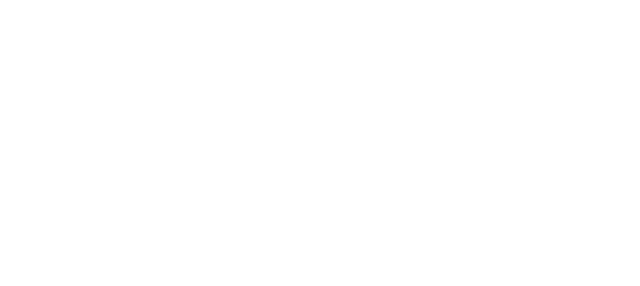
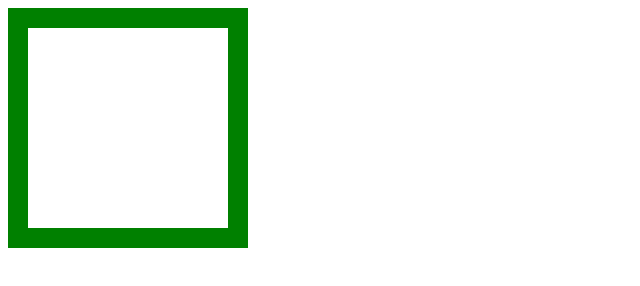
Before and after one commit to KimE-UK/git-and-html-challenge, a plain HTML site: page index.html in a window 1280 px wide. Shown: the whole page, without its empty margins (0-640 px from the left). Drawn offline with Linux system fonts and the light colour scheme.

Commit message:
added a rectangle to the html and css

```diff
--- a/index.html
+++ b/index.html
@@ -5,8 +5,10 @@
     <meta http-equiv="X-UA-Compatible" content="IE=edge">
     <meta name="viewport" content="width=device-width, initial-scale=1.0">
     <title>git and html challenge </title>
+    <link rel="stylesheet" href="style.css">
 </head>
 <body>
+    <div class="tall-rectangle"></div>
 
 </body>
 </html>
--- /dev/null
+++ b/style.css
@@ -0,0 +1,5 @@
+.tall-rectangle {
+    height: 200px;
+    width: 200px;
+    border: 20px solid green
+}
```
Also changed, not shown: 1 other file.
